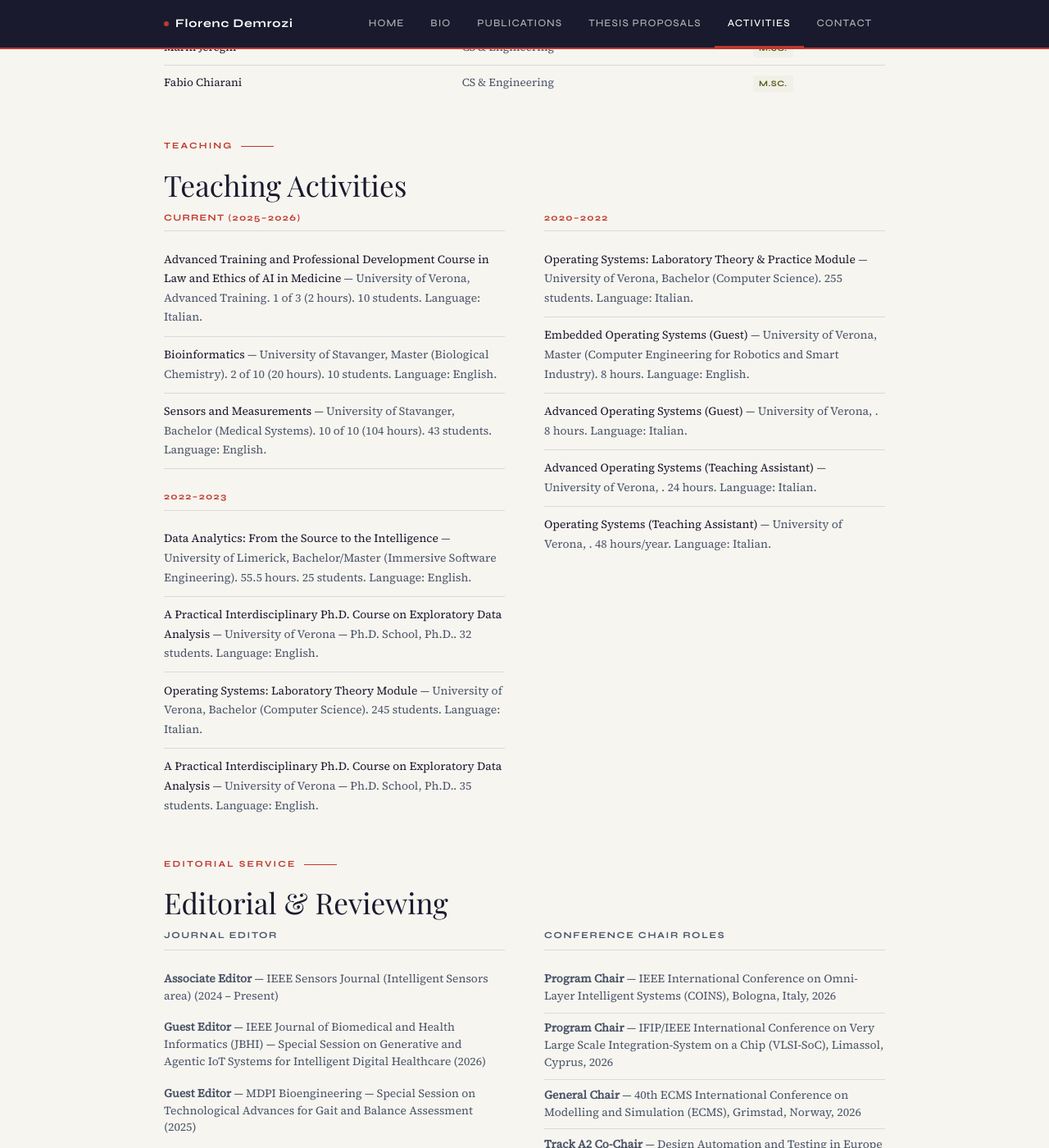
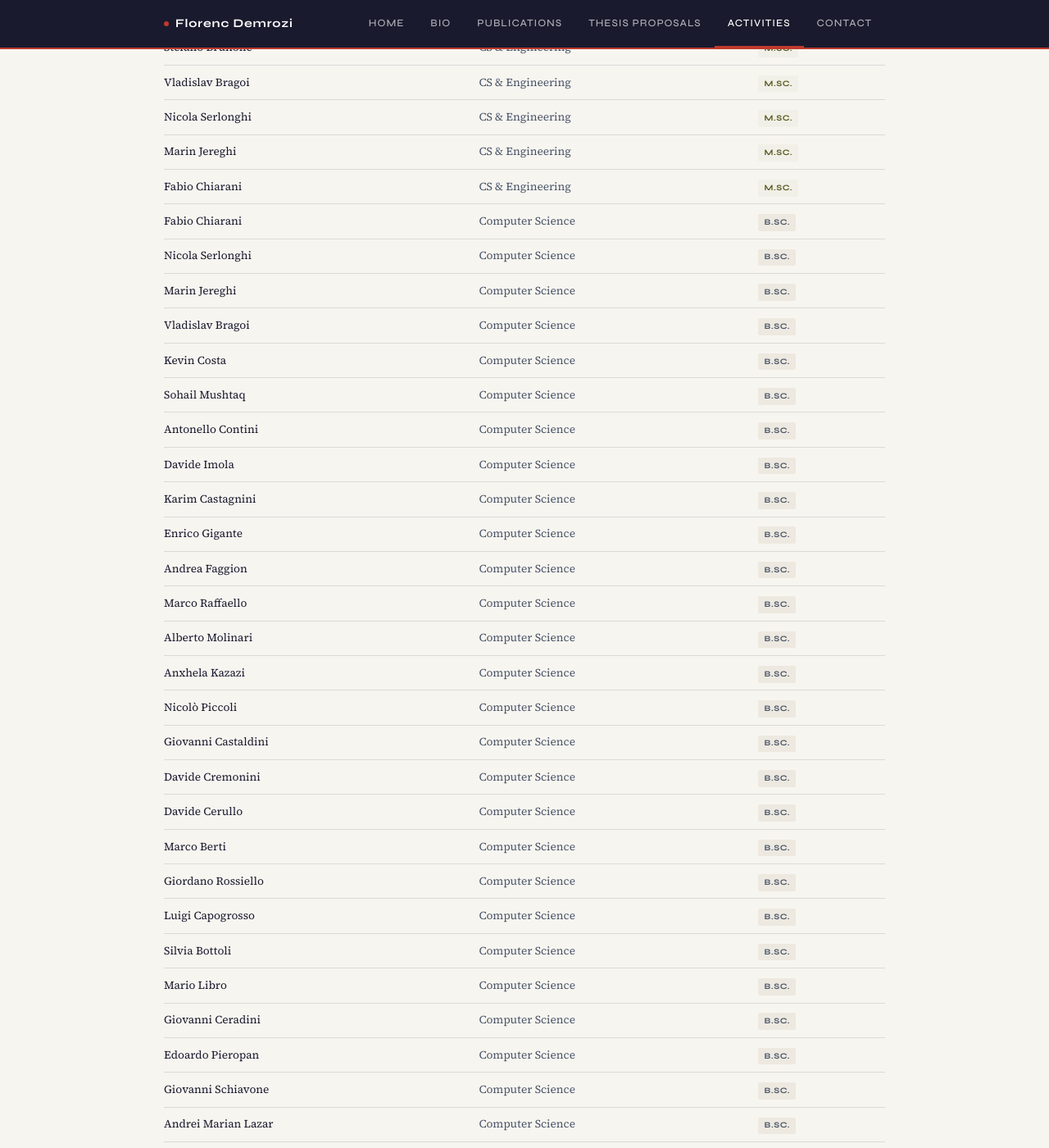
Before and after one commit to FlorencDemrozi/florencdemrozi.github.io, a Jekyll site: the page built from _pages/activities.html, in a window 1280 px wide and 1400 px high, scrolled down 1792 px. Shown: the whole window at 82% size. Built offline with Jekyll 4.4.1, drawn with Linux system fonts in a browser that asks for light colours; some web fonts are replaced; some of the changed text lies outside the part shown.

Commit message:
Updated List of SUpervised students at UNIVR.

```diff
--- a/_pages/activities.html
+++ b/_pages/activities.html
@@ -42,16 +42,60 @@ permalink: /activities/
 <table class="students-table" style="margin-bottom:3rem">
   <thead><tr><th>Student</th><th>Programme</th><th>Level</th></tr></thead>
   <tbody>
+<!-- PhD -->
 <tr><td>Cristian Turetta</td><td>Computer Science</td><td><span class="badge badge-phd">Ph.D.</span></td></tr>
 <tr><td>Toqueer Malik</td><td>Computer Science</td><td><span class="badge badge-phd">Ph.D.</span></td></tr>
+<tr><td>Michele Tebaldi</td><td>Computer Science</td><td><span class="badge badge-phd">Ph.D.</span></td></tr>
+
+<!-- MSc -->
 <tr><td>Riccardo Zucchelli</td><td>CS &amp; Engineering</td><td><span class="badge badge-msc">M.Sc.</span></td></tr>
 <tr><td>Carlo Tachella</td><td>CS &amp; Engineering</td><td><span class="badge badge-msc">M.Sc.</span></td></tr>
 <tr><td>Alessandro Fuser</td><td>CS &amp; Engineering</td><td><span class="badge badge-msc">M.Sc.</span></td></tr>
+<tr><td>Luca Pasetto</td><td>CS &amp; Engineering</td><td><span class="badge badge-msc">M.Sc.</span></td></tr>
+<tr><td>Federico Di Marco</td><td>CS &amp; Engineering</td><td><span class="badge badge-msc">M.Sc.</span></td></tr>
 <tr><td>Stefano Brunone</td><td>CS &amp; Engineering</td><td><span class="badge badge-msc">M.Sc.</span></td></tr>
 <tr><td>Vladislav Bragoi</td><td>CS &amp; Engineering</td><td><span class="badge badge-msc">M.Sc.</span></td></tr>
 <tr><td>Nicola Serlonghi</td><td>CS &amp; Engineering</td><td><span class="badge badge-msc">M.Sc.</span></td></tr>
 <tr><td>Marin Jereghi</td><td>CS &amp; Engineering</td><td><span class="badge badge-msc">M.Sc.</span></td></tr>
 <tr><td>Fabio Chiarani</td><td>CS &amp; Engineering</td><td><span class="badge badge-msc">M.Sc.</span></td></tr>
+
+<!-- BSc -->
+<tr><td>Fabio Chiarani</td><td>Computer Science</td><td><span class="badge badge-bsc">B.Sc.</span></td></tr>
+<tr><td>Nicola Serlonghi</td><td>Computer Science</td><td><span class="badge badge-bsc">B.Sc.</span></td></tr>
+<tr><td>Marin Jereghi</td><td>Computer Science</td><td><span class="badge badge-bsc">B.Sc.</span></td></tr>
+<tr><td>Vladislav Bragoi</td><td>Computer Science</td><td><span class="badge badge-bsc">B.Sc.</span></td></tr>
+<tr><td>Kevin Costa</td><td>Computer Science</td><td><span class="badge badge-bsc">B.Sc.</span></td></tr>
+<tr><td>Sohail Mushtaq</td><td>Computer Science</td><td><span class="badge badge-bsc">B.Sc.</span></td></tr>
+<tr><td>Antonello Contini</td><td>Computer Science</td><td><span class="badge badge-bsc">B.Sc.</span></td></tr>
+<tr><td>Davide Imola</td><td>Computer Science</td><td><span class="badge badge-bsc">B.Sc.</span></td></tr>
+<tr><td>Karim Castagnini</td><td>Computer Science</td><td><span class="badge badge-bsc">B.Sc.</span></td></tr>
+<tr><td>Enrico Gigante</td><td>Computer Science</td><td><span class="badge badge-bsc">B.Sc.</span></td></tr>
+<tr><td>Andrea Faggion</td><td>Computer Science</td><td><span class="badge badge-bsc">B.Sc.</span></td></tr>
+<tr><td>Marco Raffaello</td><td>Computer Science</td><td><span class="badge badge-bsc">B.Sc.</span></td></tr>
+<tr><td>Alberto Molinari</td><td>Computer Science</td><td><span class="badge badge-bsc">B.Sc.</span></td></tr>
+<tr><td>Anxhela Kazazi</td><td>Computer Science</td><td><span class="badge badge-bsc">B.Sc.</span></td></tr>
+<tr><td>Nicolò Piccoli</td><td>Computer Science</td><td><span class="badge badge-bsc">B.Sc.</span></td></tr>
+<tr><td>Giovanni Castaldini</td><td>Computer Science</td><td><span class="badge badge-bsc">B.Sc.</span></td></tr>
+<tr><td>Davide Cremonini</td><td>Computer Science</td><td><span class="badge badge-bsc">B.Sc.</span></td></tr>
+<tr><td>Davide Cerullo</td><td>Computer Science</td><td><span class="badge badge-bsc">B.Sc.</span></td></tr>
+<tr><td>Marco Berti</td><td>Computer Science</td><td><span class="badge badge-bsc">B.Sc.</span></td></tr>
+<tr><td>Giordano Rossiello</td><td>Computer Science</td><td><span class="badge badge-bsc">B.Sc.</span></td></tr>
+<tr><td>Luigi Capogrosso</td><td>Computer Science</td><td><span class="badge badge-bsc">B.Sc.</span></td></tr>
+<tr><td>Silvia Bottoli</td><td>Computer Science</td><td><span class="badge badge-bsc">B.Sc.</span></td></tr>
+<tr><td>Mario Libro</td><td>Computer Science</td><td><span class="badge badge-bsc">B.Sc.</span></td></tr>
+<tr><td>Giovanni Ceradini</td><td>Computer Science</td><td><span class="badge badge-bsc">B.Sc.</span></td></tr>
+<tr><td>Edoardo Pieropan</td><td>Computer Science</td><td><span class="badge badge-bsc">B.Sc.</span></td></tr>
+<tr><td>Giovanni Schiavone</td><td>Computer Science</td><td><span class="badge badge-bsc">B.Sc.</span></td></tr>
+<tr><td>Andrei Marian Lazar</td><td>Computer Science</td><td><span class="badge badge-bsc">B.Sc.</span></td></tr>
+<tr><td>Nicola Marchiotto</td><td>Computer Science</td><td><span class="badge badge-bsc">B.Sc.</span></td></tr>
+<tr><td>Francesco Tonini</td><td>Computer Science</td><td><span class="badge badge-bsc">B.Sc.</span></td></tr>
+<tr><td>Jaspreet Kaur</td><td>Computer Science</td><td><span class="badge badge-bsc">B.Sc.</span></td></tr>
+<tr><td>Daniel Amadori</td><td>Computer Science</td><td><span class="badge badge-bsc">B.Sc.</span></td></tr>
+<tr><td>Christian Farina</td><td>Computer Science</td><td><span class="badge badge-bsc">B.Sc.</span></td></tr>
+<tr><td>Tiziano Tezze</td><td>Computer Science</td><td><span class="badge badge-bsc">B.Sc.</span></td></tr>
+<tr><td>Flavio Zhou</td><td>Computer Science</td><td><span class="badge badge-bsc">B.Sc.</span></td></tr>
+<tr><td>Simone Xiao</td><td>Computer Science</td><td><span class="badge badge-bsc">B.Sc.</span></td></tr>
+<tr><td>Edoardo Bazzotti</td><td>Computer Science</td><td><span class="badge badge-bsc">B.Sc.</span></td></tr>
   </tbody>
 </table>
 
```
Lines whose indentation alone changed are shown as unchanged.
